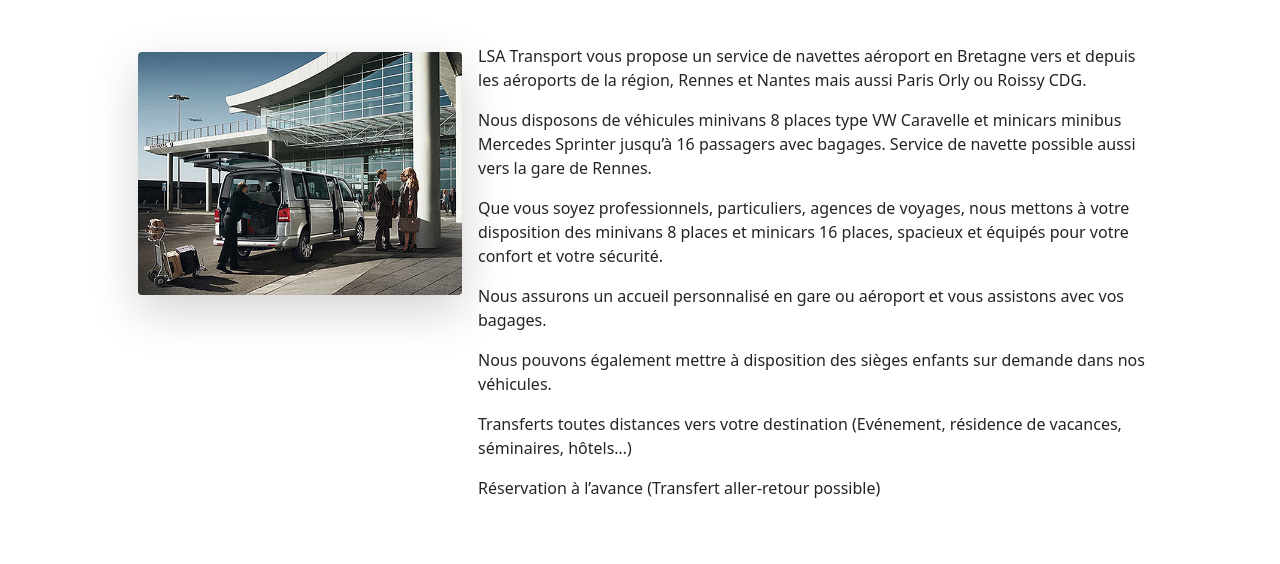
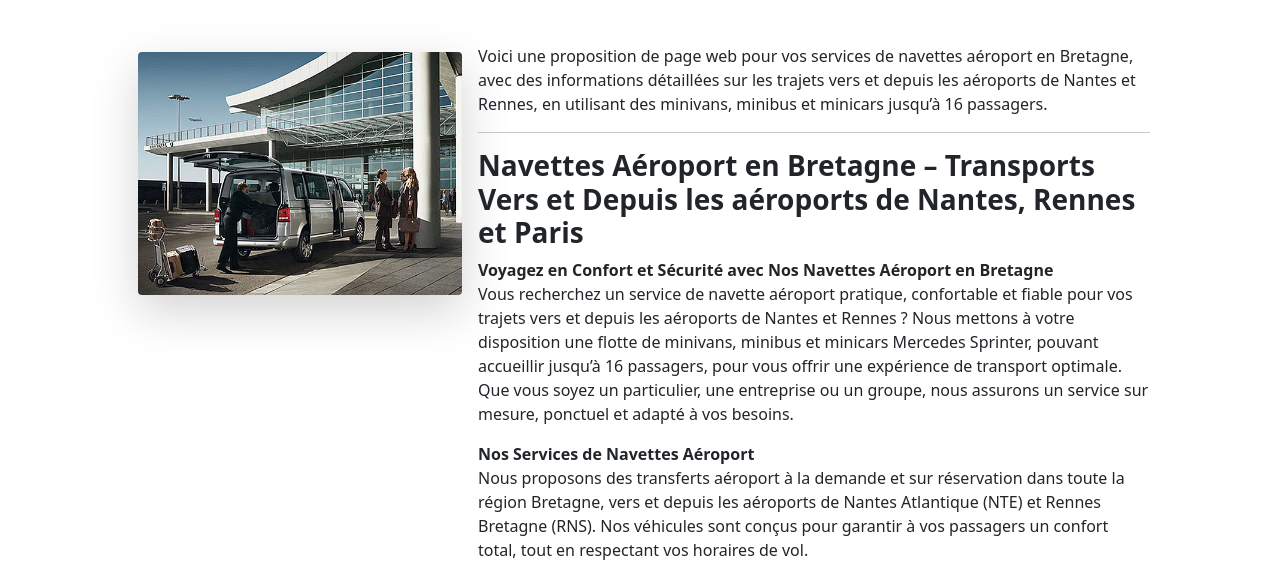
Before and after one commit to lesaffre35/lsa, a Jekyll site: the page built from pages/transfert_aeroport_gare.md, in a window 1280 px wide and 900 px high, cut to the strip 336-900 px from the top of the window. Built offline with Jekyll 4.4.1, drawn with Linux system fonts in a browser that asks for light colours; nearby versions of some CDN libraries; some of the changed text lies outside the part shown.

Commit message:
Update transfert_aeroport_gare.md

```diff
--- a/pages/transfert_aeroport_gare.md
+++ b/pages/transfert_aeroport_gare.md
@@ -6,19 +6,46 @@
 picture: "transport_aeroport.jpg"
 ---
 
-LSA Transport vous propose un service de navettes aéroport en Bretagne vers et depuis les aéroports de la région, Rennes et Nantes mais aussi Paris Orly ou Roissy CDG.
+Voici une proposition de page web pour vos services de navettes aéroport en Bretagne, avec des informations détaillées sur les trajets vers et depuis les aéroports de Nantes et Rennes, en utilisant des minivans, minibus et minicars jusqu’à 16 passagers.
 
-Nous disposons de véhicules minivans 8 places type VW Caravelle et minicars minibus Mercedes Sprinter jusqu'à 16 passagers avec bagages.
-Service de navette possible aussi vers la gare de Rennes.
+---
 
-Que vous soyez professionnels, particuliers, agences de voyages, nous mettons à votre disposition des minivans 8 places et minicars 16 places, spacieux et équipés pour votre confort et votre sécurité.
+### **Navettes Aéroport en Bretagne – Transports Vers et Depuis les aéroports de Nantes, Rennes et Paris**
 
-Nous assurons un accueil personnalisé en gare ou aéroport et vous assistons avec vos bagages.
+**Voyagez en Confort et Sécurité avec Nos Navettes Aéroport en Bretagne**
+Vous recherchez un service de navette aéroport pratique, confortable et fiable pour vos trajets vers et depuis les aéroports de Nantes et Rennes ? Nous mettons à votre disposition une flotte de minivans, minibus et minicars Mercedes Sprinter, pouvant accueillir jusqu’à 16 passagers, pour vous offrir une expérience de transport optimale. Que vous soyez un particulier, une entreprise ou un groupe, nous assurons un service sur mesure, ponctuel et adapté à vos besoins.
 
-Nous pouvons également mettre à disposition des sièges enfants sur demande dans nos véhicules.
+**Nos Services de Navettes Aéroport**
+Nous proposons des transferts aéroport à la demande et sur réservation dans toute la région Bretagne, vers et depuis les aéroports de Nantes Atlantique (NTE) et Rennes Bretagne (RNS). Nos véhicules sont conçus pour garantir à vos passagers un confort total, tout en respectant vos horaires de vol.
 
-Transferts toutes distances vers votre destination (Evénement, résidence de vacances, séminaires, hôtels…)
+- **Navettes Aéroport Privées** : Pour un transfert direct, privé et sans stress vers votre destination finale, nous mettons à votre disposition des minivans, minibus ou minicars confortables, avec une prise en charge à l’aéroport ou à votre domicile, hôtel ou bureau.
 
-Réservation à l’avance (Transfert aller-retour possible)
-<!--
-*Nous sommes enregistré au registre des VTC sous le numéo EVTC035220005* -->
+- **Navettes Aéroport en Groupe** : Vous voyagez en groupe ou avec des collègues ? Nos minibus et minicars peuvent accueillir jusqu’à 16 personnes. Nous organisons des transferts adaptés à vos horaires de vol, pour un départ ou une arrivée collective en toute simplicité.
+
+- **Transfert Domicile-Aéroport** : Simplifiez vos déplacements avec un service porte-à-porte. Nous venons vous chercher directement à votre domicile, hôtel ou tout autre lieu de votre choix en Bretagne, pour vous conduire à l’aéroport de Nantes ou Rennes dans les meilleures conditions.
+
+- **Transfert Aéroport-Entreprise** : Nous proposons des services de navette aéroport pour les entreprises, pour des déplacements professionnels ou des séminaires. Vous bénéficiez d’un service ponctuel et haut de gamme, pour que vos collaborateurs ou invités arrivent en toute tranquillité à destination.
+
+- **Service 24h/24 et 7j/7** : Sur réservation, nos services sont disponibles à toute heure du jour ou de la nuit, en fonction de vos besoins et des horaires de vol. Nous nous adaptons à vos impératifs, même pour les départs ou arrivées tôt le matin ou tard dans la nuit.
+
+**Pourquoi Choisir Nos Navettes Aéroport ?**
+- **Flotte Moderne et Confortable** : Nous disposons d’une flotte de minivans, minibus 8 places et minicars Mercedes Sprinter 16 places, offrant un confort optimal pour les passagers et garantir un voyage agréable, quelle que soit la durée du trajet. Large espace pour vos bagages.
+
+- **Chauffeurs Professionnels et Élégants** : Nos chauffeurs sont des professionnels garantissant une présentation impeccable. Discrets, ponctuels et flexibles, ils sont formés pour assurer un service de haute qualité, tout en restant attentifs aux besoins de vos passagers.
+
+- **Ponctualité et Fiabilité** : Nous savons que la ponctualité est essentielle pour les transferts aéroport. Nos chauffeurs veillent à être à l'heure pour vous emmener à destination, que ce soit pour un vol tôt le matin ou une arrivée tardive. Vous pouvez compter sur nous pour respecter vos horaires de vol.
+
+- **Réservation Facile et Flexible** : Réservez votre navette aéroport en ligne, par téléphone ou par email. Nous offrons une grande flexibilité pour adapter notre service à vos besoins spécifiques. Que ce soit pour un transfert simple ou un transport en groupe, nous répondrons à toutes vos demandes.
+
+- **Transparence des Tarifs** : Nos tarifs sont clairs et compétitifs. Vous connaîtrez le prix de votre transfert à l’avance, sans mauvaises surprises. Nous offrons également des devis sur mesure pour des groupes ou des trajets spécifiques.
+
+**Nos Zones de Service**
+Nous desservons tous les secteurs de Bretagne, avec des départs et arrivées vers les aéroports de Nantes Atlantique (NTE) et Rennes Bretagne (RNS). Que vous soyez à Rennes, Nantes, Vannes, Lorient, Brest, Saint-Malo ou ailleurs, nous nous adaptons à vos besoins et vous proposons un transport direct vers l’aéroport de votre choix.
+
+**Comment Réserver Votre Navette Aéroport ?**
+Pour réserver votre navette, il vous suffit de nous contacter par téléphone, email ou via notre formulaire de réservation en ligne. Vous pouvez également nous préciser vos préférences de transport (minivan, minibus ou minicar) et la date/heure de votre vol. Nous nous occupons du reste pour vous garantir un trajet serein et ponctuel.
+
+**Contactez-Nous pour Vos Navettes Aéroport**
+Pour plus d’informations, une demande de devis ou pour réserver votre transfert aéroport, n’hésitez pas à nous contacter dès aujourd’hui. Nous serons ravis de vous offrir un service de navette personnalisé et de qualité.
+
+---
```
